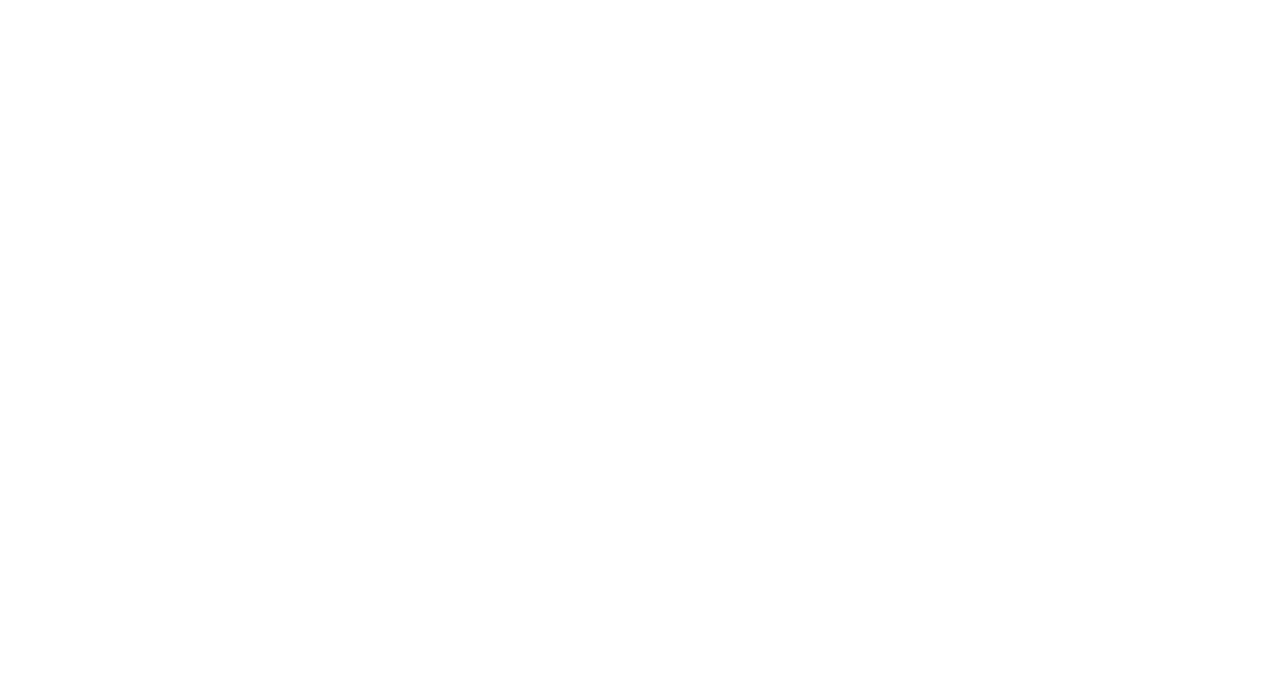
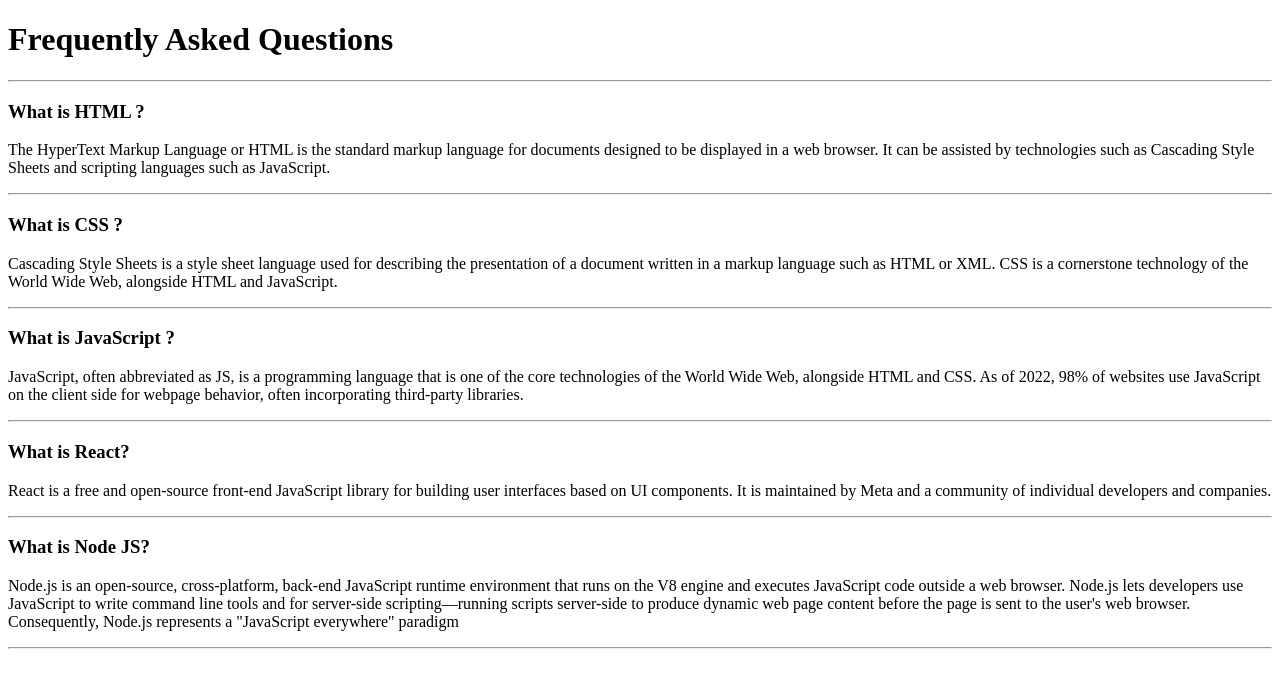
Before and after one commit to KaranMeghe/Accordion, a plain HTML site: page index.html in a window 1280 px wide. Drawn offline with Linux system fonts and the light colour scheme.

Commit message:
Html is complete

```diff
--- a/index.html
+++ b/index.html
@@ -12,6 +12,42 @@
     <link rel="stylesheet" href="./style.css">
 </head>
 <body>
+    <div class="accordion-body">
+        <div class="accordion">
+            <h1>Frequently Asked Questions</h1>
+            <hr>
+
+            <div class="container">
+                <h3 class="label">What is HTML ?</h3>
+                <p class="content">The HyperText Markup Language or HTML is the standard markup language for documents designed to be displayed in a web browser. It can be assisted by technologies such as Cascading Style Sheets and scripting languages such as JavaScript.</p>
+            </div>
+            <hr>
+
+            <div class="container">
+                <h3 class="label">What is CSS ?</h3>
+                <p class="content">Cascading Style Sheets is a style sheet language used for describing the presentation of a document written in a markup language such as HTML or XML. CSS is a cornerstone technology of the World Wide Web, alongside HTML and JavaScript.</p>
+            </div>
+            <hr>
+
+            <div class="container">
+                <h3 class="label">What is JavaScript ?</h3>
+                <p class="content">JavaScript, often abbreviated as JS, is a programming language that is one of the core technologies of the World Wide Web, alongside HTML and CSS. As of 2022, 98% of websites use JavaScript on the client side for webpage behavior, often incorporating third-party libraries. </p>
+            </div>
+            <hr>
+
+            <div class="container">
+                <h3 class="label">What is React?</h3>
+                <p class="content">React is a free and open-source front-end JavaScript library for building user interfaces based on UI components. It is maintained by Meta and a community of individual developers and companies.</p>
+            </div>
+            <hr>
+
+            <div class="container">
+                <h3 class="label">What is Node JS?</h3>
+                <p class="content">Node.js is an open-source, cross-platform, back-end JavaScript runtime environment that runs on the V8 engine and executes JavaScript code outside a web browser. Node.js lets developers use JavaScript to write command line tools and for server-side scripting—running scripts server-side to produce dynamic web page content before the page is sent to the user's web browser. Consequently, Node.js represents a "JavaScript everywhere" paradigm</p>
+            </div>
+            <hr>
+        </div>
+    </div>
 
     <!-- Script file -->
     <script src="./script.js"></script>
```
